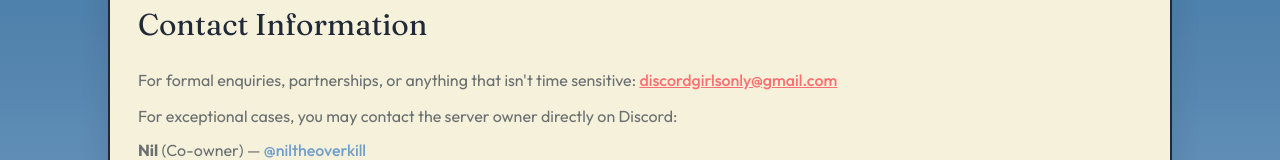
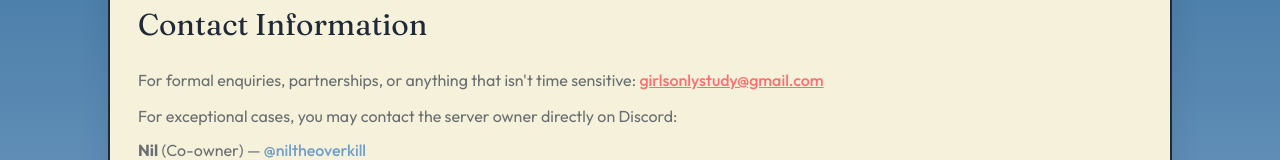
Before and after one commit to GirlsOnlyDiscord/girlsonlydiscord.github.io, a React (Vite) app: page /contact in a window 1280 px wide. Shown: the part 840-1000 px from the top of the page. Built offline with nearby package versions, Linux system fonts and the light colour scheme.

Commit message:
updated new email address

```diff
--- a/src/pages/Contact.jsx
+++ b/src/pages/Contact.jsx
@@ -71,9 +71,9 @@ export default function Contact() {
                 time sensitive:{" "}
                 <a
                   className="contactLink"
-                  href="mailto:discordgirlsonly@gmail.com"
+                  href="mailto:girlsonlystudy@gmail.com"
                 >
-                  discordgirlsonly@gmail.com
+                  girlsonlystudy@gmail.com
                 </a>
               </p>
 
```
